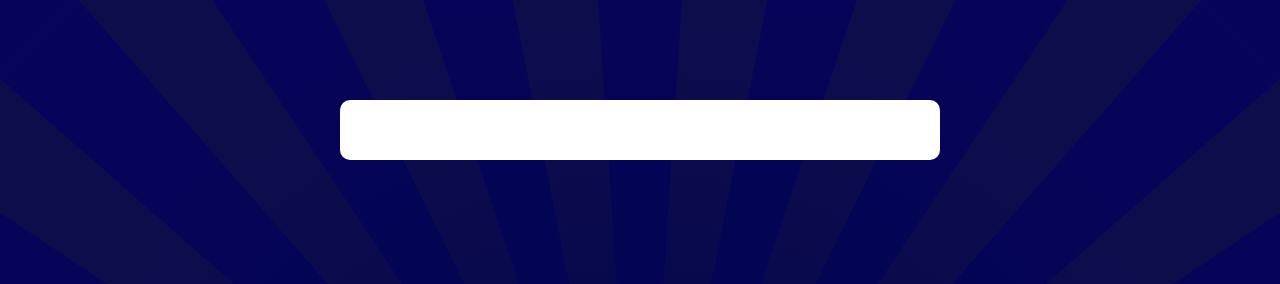
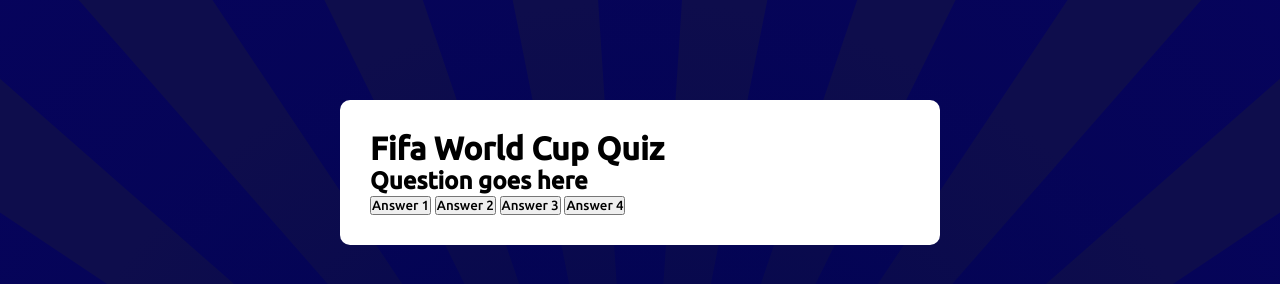
Before and after one commit to Ibrahim-Y-Adam/world-cup-quiz, a plain HTML site: page index.html in a window 1280 px wide. Drawn offline with Linux system fonts and the light colour scheme.

Commit message:
Add basic html structure for heading, question and asnwer area

```diff
--- a/index.html
+++ b/index.html
@@ -9,7 +9,16 @@
 <body>
     <main>
        <div class="app">
-
+        <h1>Fifa World Cup Quiz</h1>
+        <div class="quiz">
+            <h2 id="question">Question goes here</h2>
+            <div id="answer-buttons">
+                <button class="btn">Answer 1</button>
+                <button class="btn">Answer 2</button>
+                <button class="btn">Answer 3</button>
+                <button class="btn">Answer 4</button>
+            </div>
+        </div>
        </div>
     </main>
 
```
